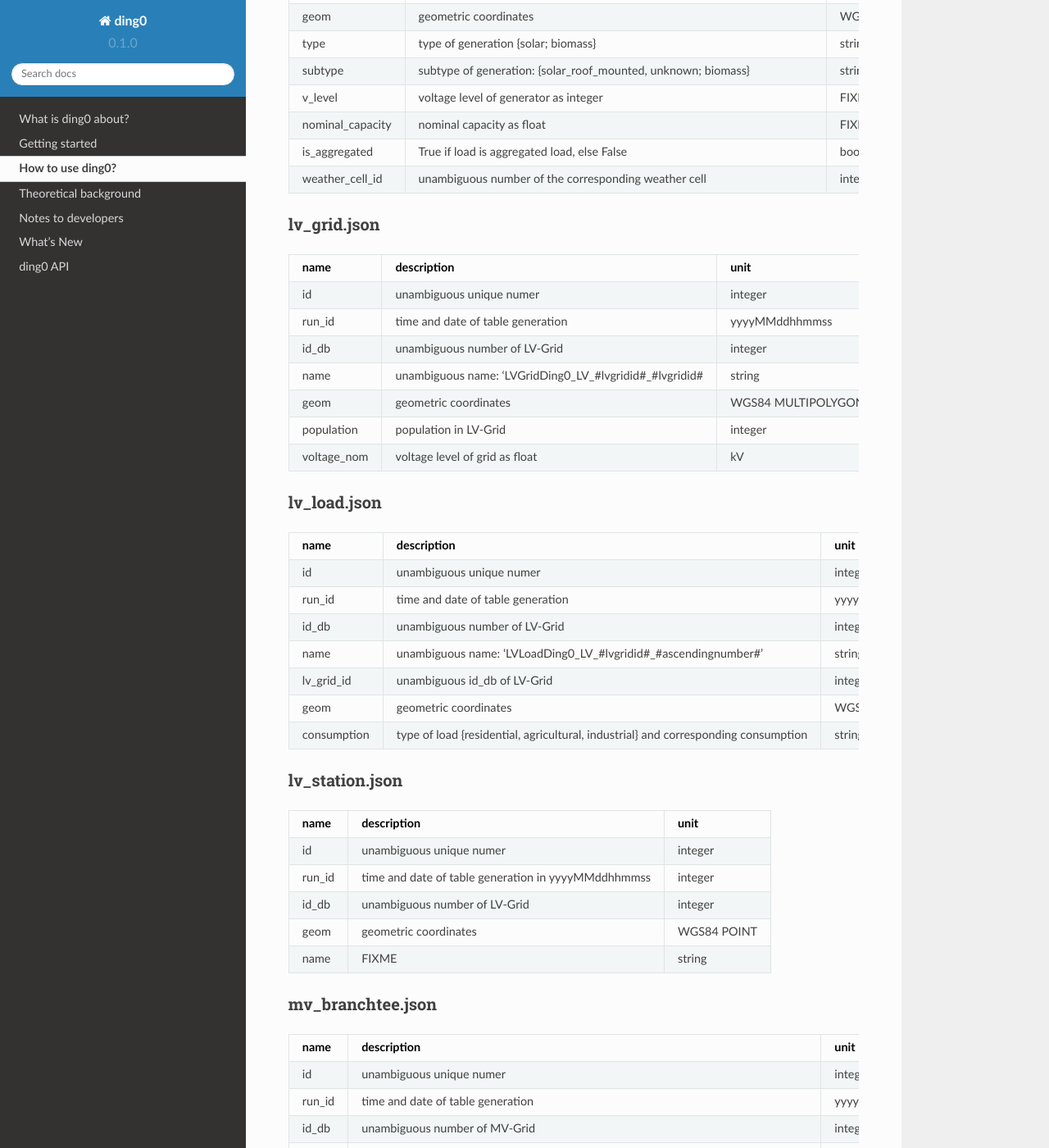
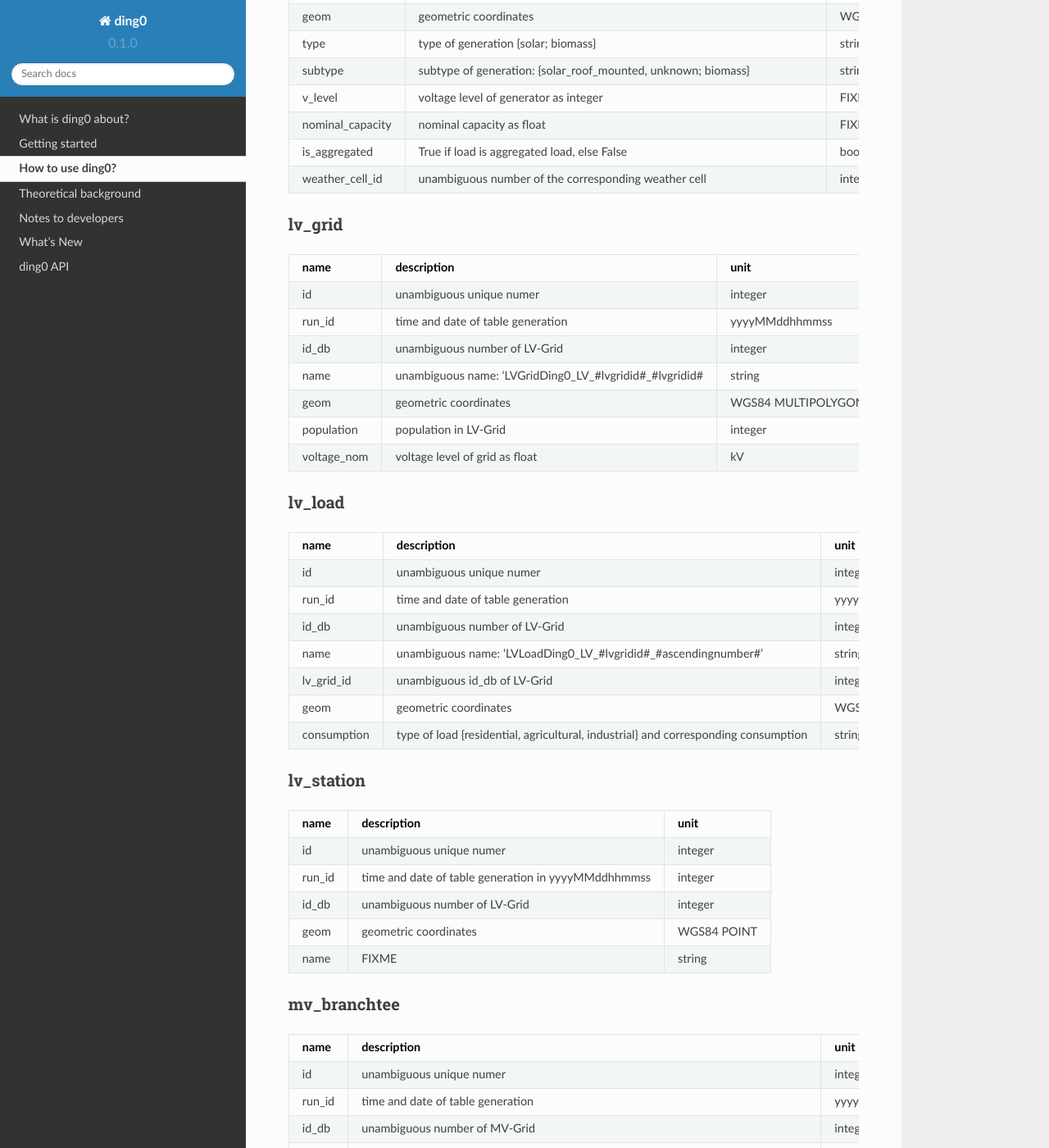
Before and after one commit to openego/ding0, a Sphinx documentation site: the page built from doc/usage_details.rst, in a window 1280 px wide and 1400 px high, scrolled down 5791 px. Shown: the whole window at 82% size. Built offline with Sphinx 7.4.7 and the Read the Docs theme 2.0.0, drawn with Linux system fonts in a browser that asks for light colours; formulas are drawn with MathJax 3; some of the changed text lies outside the part shown.

Commit message:
remove missleading .json from table name

```diff
--- a/doc/usage_details.rst
+++ b/doc/usage_details.rst
@@ -243,7 +243,7 @@ i_max_th   stored as float
 geom       geometric coordinates                                                                 WGS84 LINESTRING
 =========  ====================================================================================  ================
 
-lv_branchtee.json
+lv_branchtee
 -----------------
 ======  =========================================================================  ==============
 name    discription                                                                unit
@@ -255,7 +255,7 @@ id_db   unambiguous number of LV-Grid
 name    unambiguous name: 'LVCableDistributorDing0_LV_#lvgridid#_#ascendingnumber  string
 ======  =========================================================================  ==============
 
-lv_generator.json
+lv_generator
 -----------------
 ================  ====================================================================  ==============
 name              description                                                           unit
@@ -275,7 +275,7 @@ is_aggregated     True if load is aggregated load, else False
 weather_cell_id   unambiguous number of the corresponding weather cell                  integer
 ================  ====================================================================  ==============
 
-lv_grid.json
+lv_grid
 ------------
 ===========  =======================================================  ==================
 name         description                                              unit
@@ -288,7 +288,7 @@ geom         geometric coordinates                                    WGS84 MULT
 population   population in LV-Grid                                    integer
 voltage_nom  voltage level of grid as float                           kV
 ===========  =======================================================  ==================
-lv_load.json
+lv_load
 ------------
 ===========  ==================================================================================  ==============
 name         description                                                                         unit
@@ -302,7 +302,7 @@ geom         geometric coordinates
 consumption  type of load {residential, agricultural, industrial} and corresponding consumption  string
 ===========  ==================================================================================  ==============
 
-lv_station.json
+lv_station
 ---------------
 ======  ===================================================  ===========
 name    description                                          unit
@@ -314,7 +314,7 @@ geom    geometric coordinates                                WGS84 POINT
 name    FIXME                                                string
 ======  ===================================================  ===========
 
-mv_branchtee.json
+mv_branchtee
 -----------------
 ======  ===========================================================================  ==============
 name    description                                                                  unit
@@ -425,7 +425,7 @@ x           as float                                             Ohm
 r           as float                                             Ohm
 ==========  ===================================================  ===========
 
-hvmv_transformer.json
+hvmv_transformer
 ---------------------
 ==========  =================================  ==============
 name        description                        unit
```
